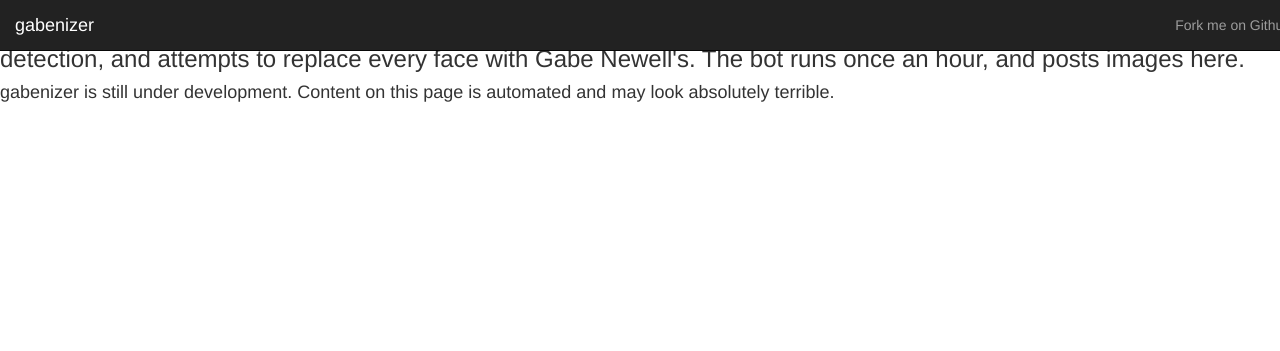
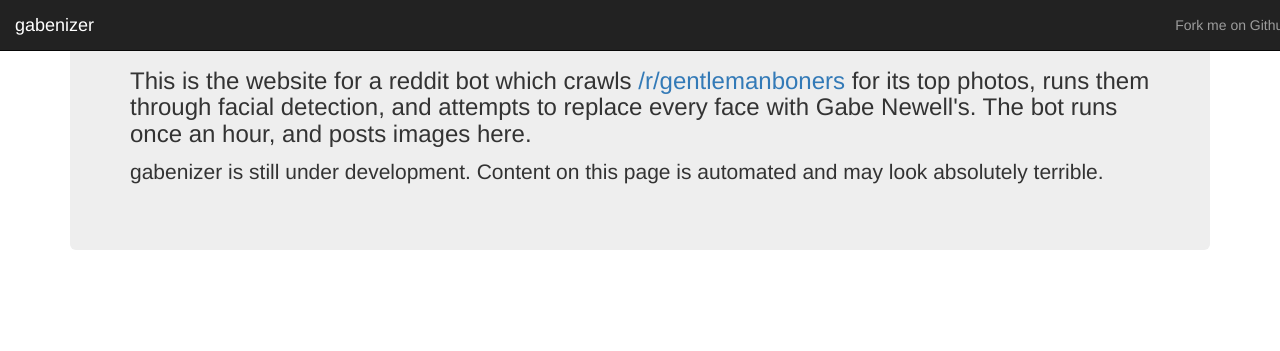
Before and after one commit to revan/gabenizer, a Python web app: template wsgi/templates/main.html in a window 1280 px wide. Shown: the top 351 px of the page. Run offline with Jinja, Linux system fonts and the light colour scheme; the template is opened without the code that fills it, so the values that code supplies are empty; some libraries are stand-ins or nearby versions.

Commit message:
Add jumbotron

```diff
--- a/wsgi/templates/main.html
+++ b/wsgi/templates/main.html
@@ -23,10 +23,12 @@
 					</ul>
 				</div><!--/.nav-collapse -->
 			</div>
+
+			<div class="jumbotron">
+				<h3>This is the website for a reddit bot which crawls <a href="www.reddit.com/r/gentlemanboners">/r/gentlemanboners</a> for its top photos, runs them through facial detection, and attempts to replace every face with Gabe Newell's. The bot runs once an hour, and posts images here.</h3>
+				<p>gabenizer is still under development. Content on this page is automated and may look absolutely terrible.</p>
 			</div>
 
-		<h3>This is the website for a reddit bot which crawls <a href="www.reddit.com/r/gentlemanboners">/r/gentlemanboners</a> for its top photos, runs them through facial detection, and attempts to replace every face with Gabe Newell's. The bot runs once an hour, and posts images here.</h3>
-		<h4>gabenizer is still under development. Content on this page is automated and may look absolutely terrible.</h4>
 			{% for image in images %}
 				<p>{{image}}</p>
 				<img src="{{url_for('static', filename='pics/'+image)}}" class="img-responsive">
```
Lines whose indentation alone changed are shown as unchanged.
